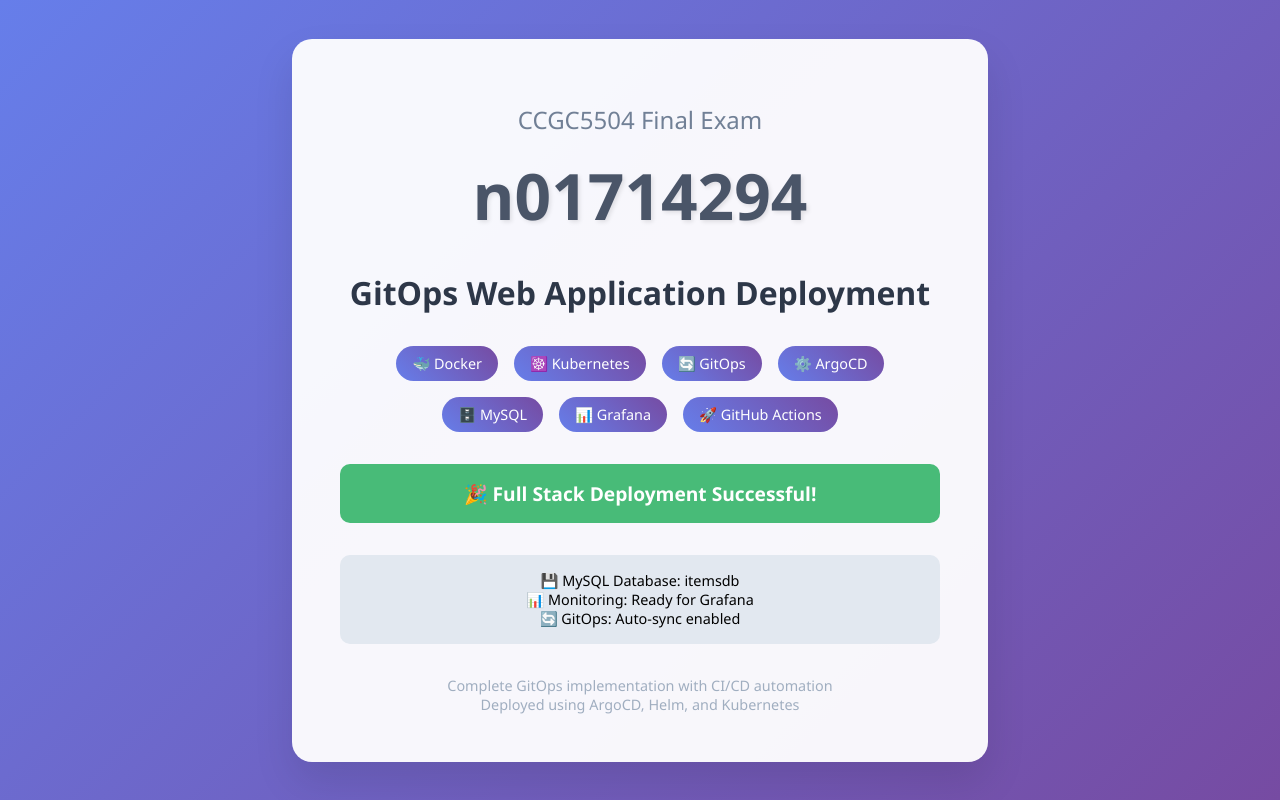
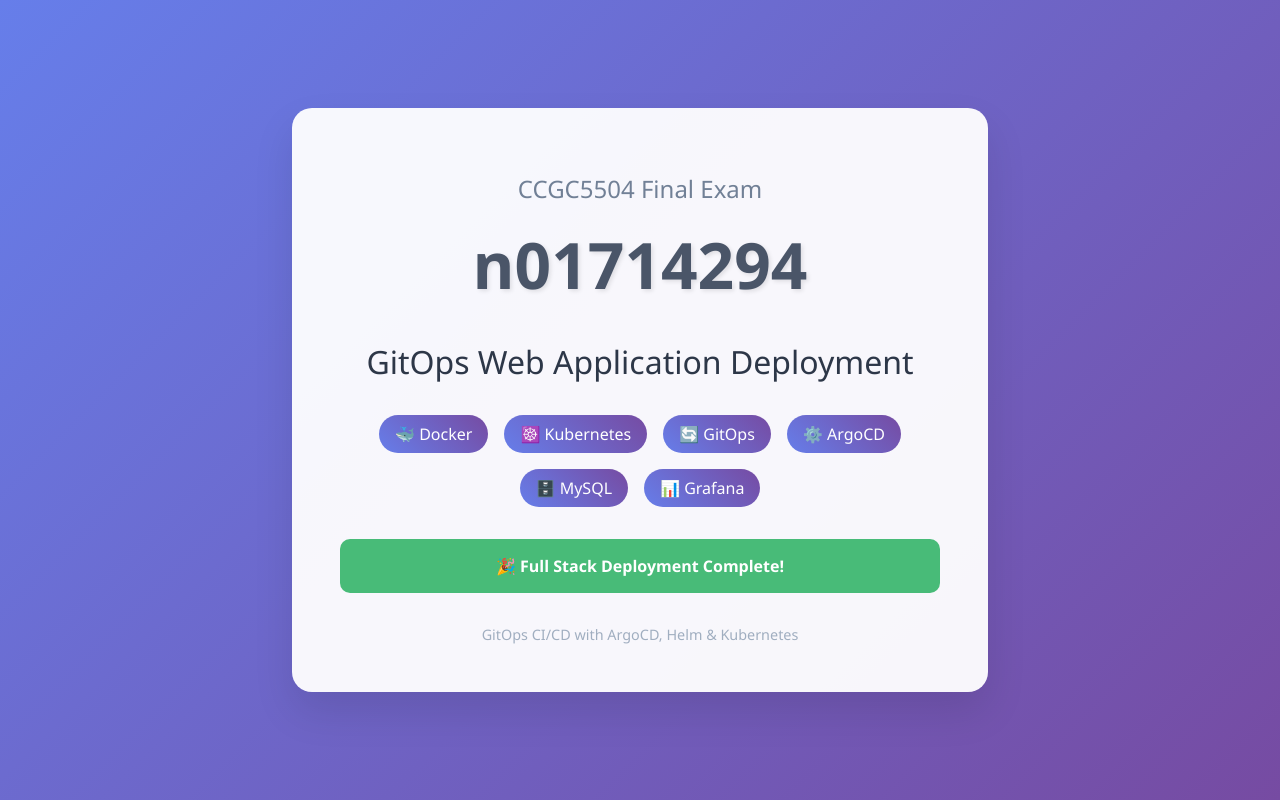
Before and after one commit to jaihirani2330/n01714294_CCGC5504_FINAL_EXAM, a plain HTML site: page nginx-app/index.html in a window 1280 px wide. Drawn offline with Linux system fonts and the light colour scheme.

Commit message:
FINAL: Clean HTML without test comments

```diff
--- a/nginx-app/index.html
+++ b/nginx-app/index.html
@@ -8,77 +8,34 @@
         body {
             font-family: 'Segoe UI', Tahoma, Geneva, Verdana, sans-serif;
             background: linear-gradient(135deg, #667eea 0%, #764ba2 100%);
-            margin: 0;
-            padding: 0;
-            min-height: 100vh;
-            display: flex;
-            align-items: center;
-            justify-content: center;
+            margin: 0; padding: 0; min-height: 100vh;
+            display: flex; align-items: center; justify-content: center;
         }
         .container {
             background: rgba(255, 255, 255, 0.95);
-            padding: 3rem;
-            border-radius: 20px;
+            padding: 3rem; border-radius: 20px;
             box-shadow: 0 20px 40px rgba(0,0,0,0.1);
-            text-align: center;
-            max-width: 600px;
-            margin: 20px;
+            text-align: center; max-width: 600px; margin: 20px;
         }
         .student-id {
-            font-size: 4rem;
-            font-weight: bold;
-            color: #4a5568;
-            margin: 0;
-            text-shadow: 2px 2px 4px rgba(0,0,0,0.1);
+            font-size: 4rem; font-weight: bold; color: #4a5568;
+            margin: 0; text-shadow: 2px 2px 4px rgba(0,0,0,0.1);
         }
-        .course-info {
-            font-size: 1.5rem;
-            color: #718096;
-            margin: 1rem 0;
-            font-weight: 500;
-        }
-        .exam-title {
-            font-size: 2rem;
-            color: #2d3748;
-            margin: 2rem 0;
-            font-weight: 600;
-        }
+        .course-info { font-size: 1.5rem; color: #718096; margin: 1rem 0; }
+        .exam-title { font-size: 2rem; color: #2d3748; margin: 2rem 0; }
         .tech-stack {
-            display: flex;
-            justify-content: center;
-            flex-wrap: wrap;
-            gap: 1rem;
-            margin: 2rem 0;
+            display: flex; justify-content: center; flex-wrap: wrap;
+            gap: 1rem; margin: 2rem 0;
         }
         .tech-badge {
             background: linear-gradient(45deg, #667eea, #764ba2);
-            color: white;
-            padding: 0.5rem 1rem;
-            border-radius: 25px;
-            font-size: 0.9rem;
-            font-weight: 500;
+            color: white; padding: 0.5rem 1rem; border-radius: 25px;
         }
         .status {
-            background: #48bb78;
-            color: white;
-            padding: 1rem 2rem;
-            border-radius: 10px;
-            font-size: 1.2rem;
-            font-weight: 600;
-            margin: 2rem 0;
+            background: #48bb78; color: white; padding: 1rem 2rem;
+            border-radius: 10px; margin: 2rem 0; font-weight: 600;
         }
-        .database-info {
-            background: #e2e8f0;
-            padding: 1rem;
-            border-radius: 10px;
-            margin: 1rem 0;
-            font-size: 0.9rem;
-        }
-        .footer {
-            margin-top: 2rem;
-            font-size: 0.9rem;
-            color: #a0aec0;
-        }
+        .footer { margin-top: 2rem; font-size: 0.9rem; color: #a0aec0; }
     </style>
 </head>
 <body>
@@ -94,22 +51,12 @@
             <span class="tech-badge">⚙️ ArgoCD</span>
             <span class="tech-badge">🗄️ MySQL</span>
             <span class="tech-badge">📊 Grafana</span>
-            <span class="tech-badge">🚀 GitHub Actions</span>
         </div>
 
-        <div class="status">
-            🎉 Full Stack Deployment Successful!
-        </div>
-
-        <div class="database-info">
-            💾 MySQL Database: itemsdb<br>
-            📊 Monitoring: Ready for Grafana<br>
-            🔄 GitOps: Auto-sync enabled
-        </div>
+        <div class="status">🎉 Full Stack Deployment Complete!</div>
 
         <div class="footer">
-            Complete GitOps implementation with CI/CD automation<br>
-            Deployed using ArgoCD, Helm, and Kubernetes
+            GitOps CI/CD with ArgoCD, Helm & Kubernetes
         </div>
     </div>
 </body>
```
